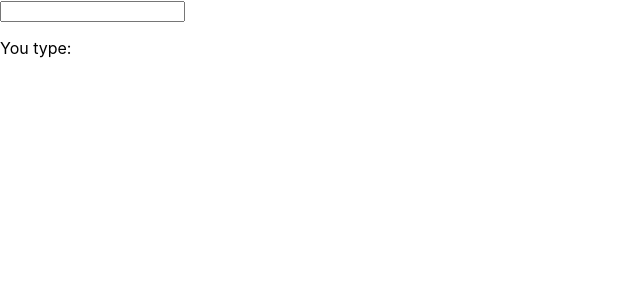
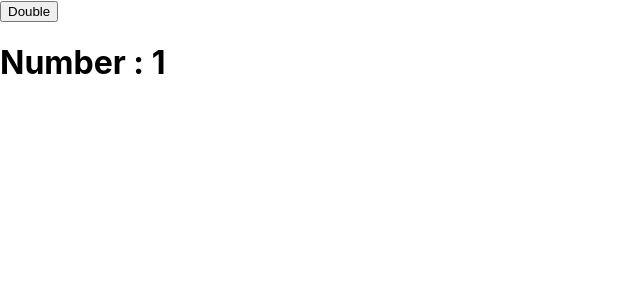
Before and after one commit to Aarti-Waghmare-React-Course/web_development1, a React (Create React App) app in the folder react-beginner-projects/: page / in a window 1280 px wide. Shown: the top 300 px of the page, without its empty margins (0-640 px from the left). Built offline with nearby package versions, Linux system fonts and the light colour scheme.

Commit message:
functionality for double number

```diff
--- a/react-beginner-projects/src/App.js
+++ b/react-beginner-projects/src/App.js
@@ -5,6 +5,7 @@ import Toggle_02 from './components/01_usestate/Toggle_02';
 import ButtonDisable_03 from './components/01_usestate/ButtonDisable_03';
 import ChangeColor_04 from './components/01_usestate/ChangeColor_04';
 import TextMirror_05 from './components/01_usestate/TextMirror_05';
+import DoubleNumber_06 from './components/01_usestate/DoubleNumber_06';
 
 function App() {
   return (
@@ -13,7 +14,8 @@ function App() {
     {/* <Toggle_02/> */}
     {/* <ButtonDisable_03/> */}
     {/* <ChangeColor_04/> */}
-    <TextMirror_05/>
+    {/* <TextMirror_05/> */}
+    <DoubleNumber_06/>
     </>
   );
 }
--- /dev/null
+++ b/react-beginner-projects/src/components/01_usestate/DoubleNumber_06.jsx
@@ -0,0 +1,20 @@
+// Start with a number and double it on button click.
+import react from 'react';
+import {useState} from 'react';
+
+const DoubleNumber_06=()=>{
+    const [num,setNum]=useState(1);
+
+    const handleDouble=()=>{
+        setNum(num*2);
+    };
+
+    return(
+        <div>
+            <button onClick={handleDouble}>Double</button>
+         <h1>Number : {num}</h1>
+        </div>
+    );
+};
+
+export default DoubleNumber_06;
```
